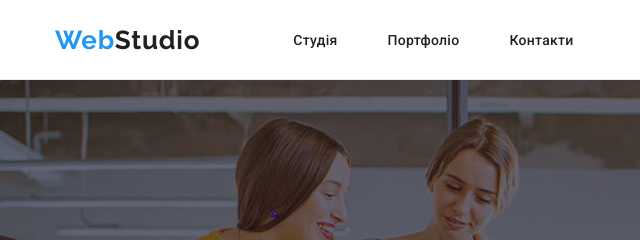
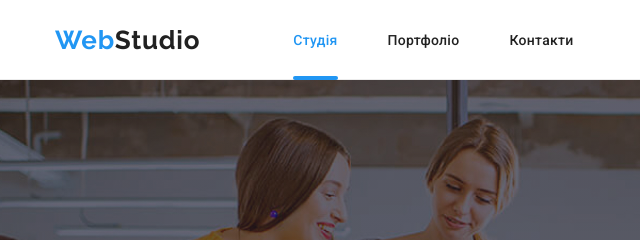
Before and after one commit to Veronica-Yuzepchuk/Yuzepchuk-Veronica-IPZ-33, a plain HTML site: page index.html in a window 1280 px wide. Shown: the top 240 px of the page, 0-640 px from the left. Drawn offline with Linux system fonts and the light colour scheme.

Commit message:
added backlight

```diff
--- a/css/styles.css
+++ b/css/styles.css
@@ -86,15 +86,44 @@ nav {
 .site-header__nav-item {
     font-weight: 500;
     letter-spacing: 0.02em;
+    position: relative;
 }
 
 .site-header__nav-item a {
     transition: color 300ms ease-in-out;
+    position: relative;
+    padding-bottom: 32px;
 }
 
 .site-header__nav-item a:hover,
 .site-header__nav-item a:focus {
     color: var(--blue);
+}
+
+.site-header__nav-item a::after {
+    content: "";
+    display: block;
+    width: 0;
+    height: 4px;
+    left: 0;
+    bottom: 0;
+    background-color: var(--blue);
+    position: absolute;
+    border-radius: 2px;
+}
+
+.site-header__nav-item a:hover::after,
+.site-header__nav-item a:focus::after {
+    width: 100%;
+}
+
+.site-header__nav-item a.active {
+    color: var(--blue);
+}
+
+.site-header__nav-item a.active::after {
+    width: 100%;
+    background-color: var(--blue);
 }
 
 .site-header__contact-list {
--- a/index.html
+++ b/index.html
@@ -22,13 +22,13 @@
         <nav class="site-header__nav">
             <ul class="site-header__nav-list">
                 <li class="site-header__nav-item">
-                    <a href="index.html">Студія</a>
+                    <a href="index.html" class="site-header__nav-link active">Студія</a>
                 </li>
                 <li class="site-header__nav-item">
-                    <a href="portfolio.html">Портфоліо</a>
+                    <a href="portfolio.html" class="site-header__nav-link">Портфоліо</a>
                 </li>
                 <li class="site-header__nav-item">
-                    <a href="#">Контакти</a>
+                    <a href="#" class="site-header__nav-link">Контакти</a>
                 </li>
             </ul>
         </nav>
```
Also changed, not shown: portfolio.html (+3 -3 lines).
